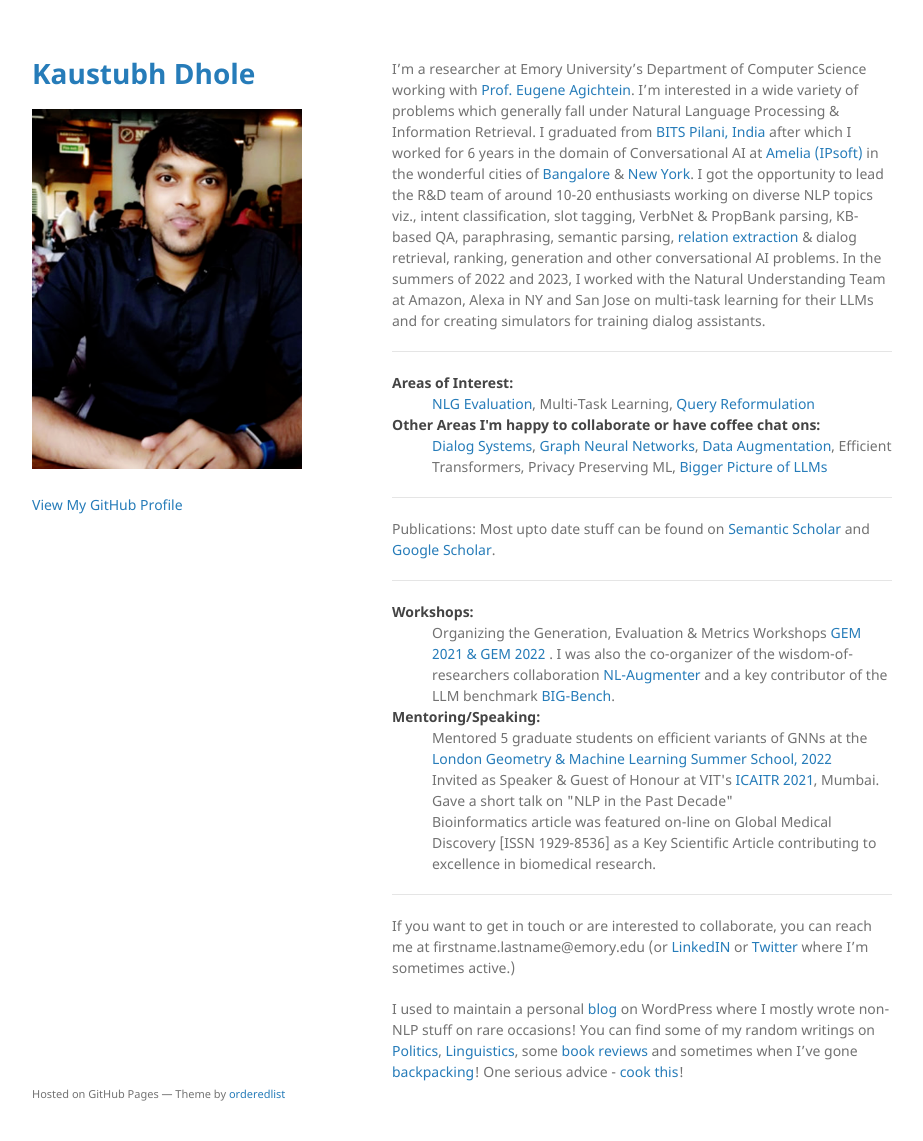
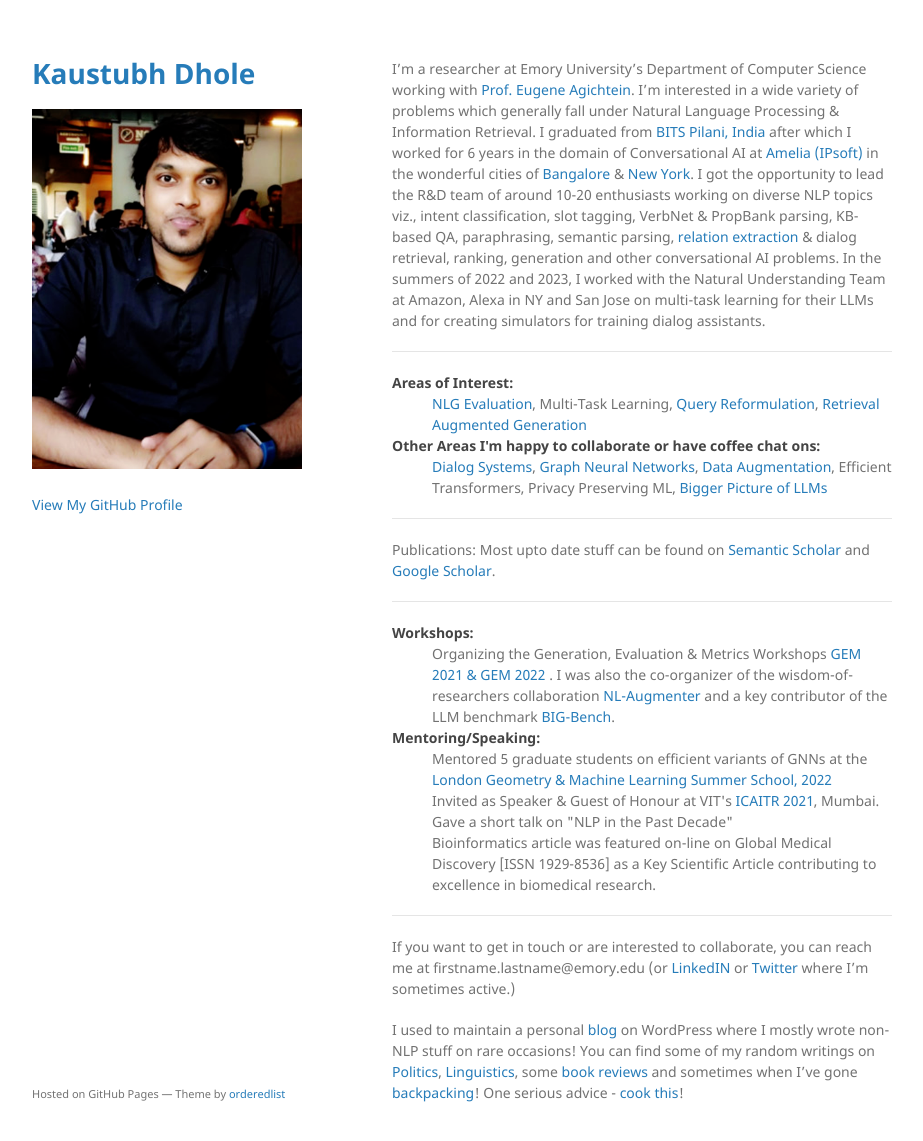
Before and after one commit to alephmembeth/alephmembeth.github.io, a Jekyll site: the page built from index.md, in a window 1280 px wide and 1173 px high. Shown: the top 1141 px of the window, without its empty margins (178-1101 px from the left). Built offline with Jekyll 4.4.1, drawn with Linux system fonts in a browser that asks for light colours; the repository's description, which GitHub fills in, is left out.

Commit message:
Update index.md

```diff
--- a/index.md
+++ b/index.md
@@ -9,7 +9,7 @@ I’m a researcher at Emory University's Department of Computer Science working
 
 <dl>
    <dt>Areas of Interest:</dt>
-   <dd><a href="https://openreview.net/pdf?id=CSi1eu_2q96">NLG Evaluation</a>, Multi-Task Learning, <a href="https://www.youtube.com/watch?v=d1bN6vcQ4Lc">Query Reformulation</a></dd>
+   <dd><a href="https://openreview.net/pdf?id=CSi1eu_2q96">NLG Evaluation</a>, Multi-Task Learning, <a href="https://www.youtube.com/watch?v=d1bN6vcQ4Lc">Query Reformulation</a>, <a href="https://www.youtube.com/watch?v=d1bN6vcQ4Lc">Retrieval Augmented Generation</a></dd>
    <dt>Other Areas I'm happy to collaborate or have coffee chat ons:</dt>
    <dd><a href="https://aclanthology.org/2021.acl-short.13.pdf">Dialog</a> <a href="https://arxiv.org/pdf/2008.07559.pdf">Systems</a>, <a href="https://arxiv.org/pdf/2206.02849.pdf">Graph Neural Networks</a>, <a href="https://arxiv.org/pdf/2112.02721.pdf">Data Augmentation</a>, Efficient Transformers, Privacy Preserving ML, <a href="https://aclanthology.org/2023.bigpicture-1.6/">Bigger Picture of LLMs</a></dd>
 </dl>
```
